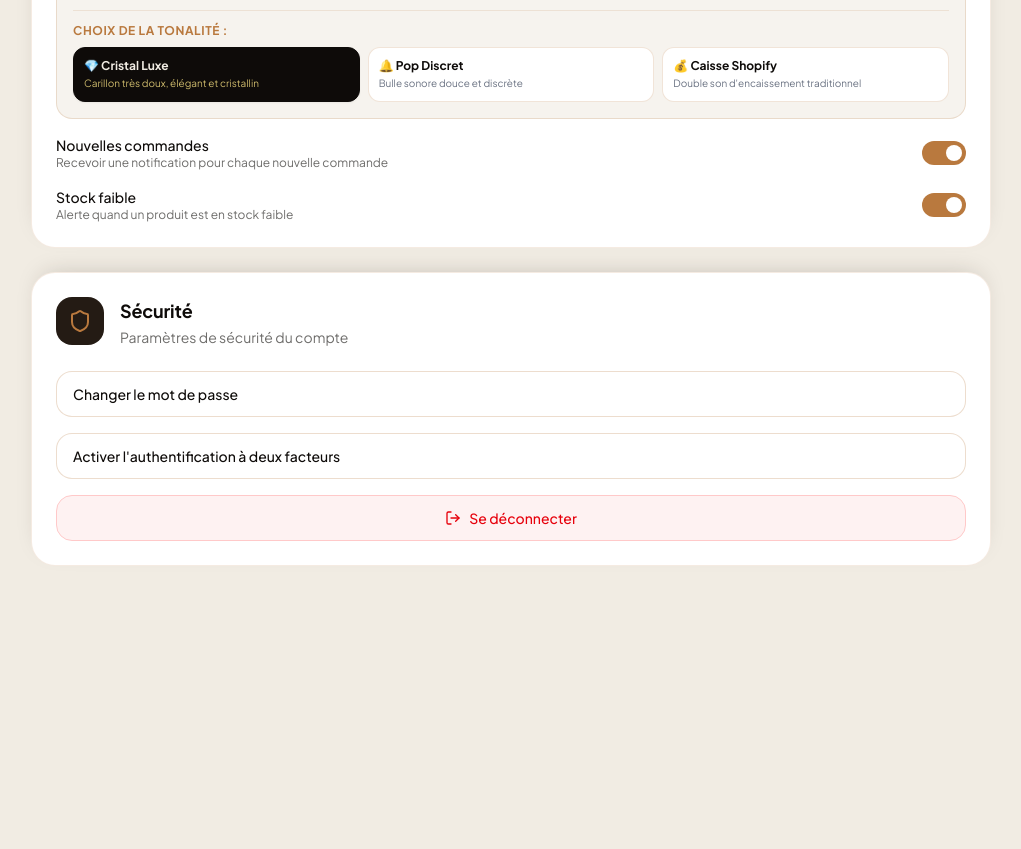
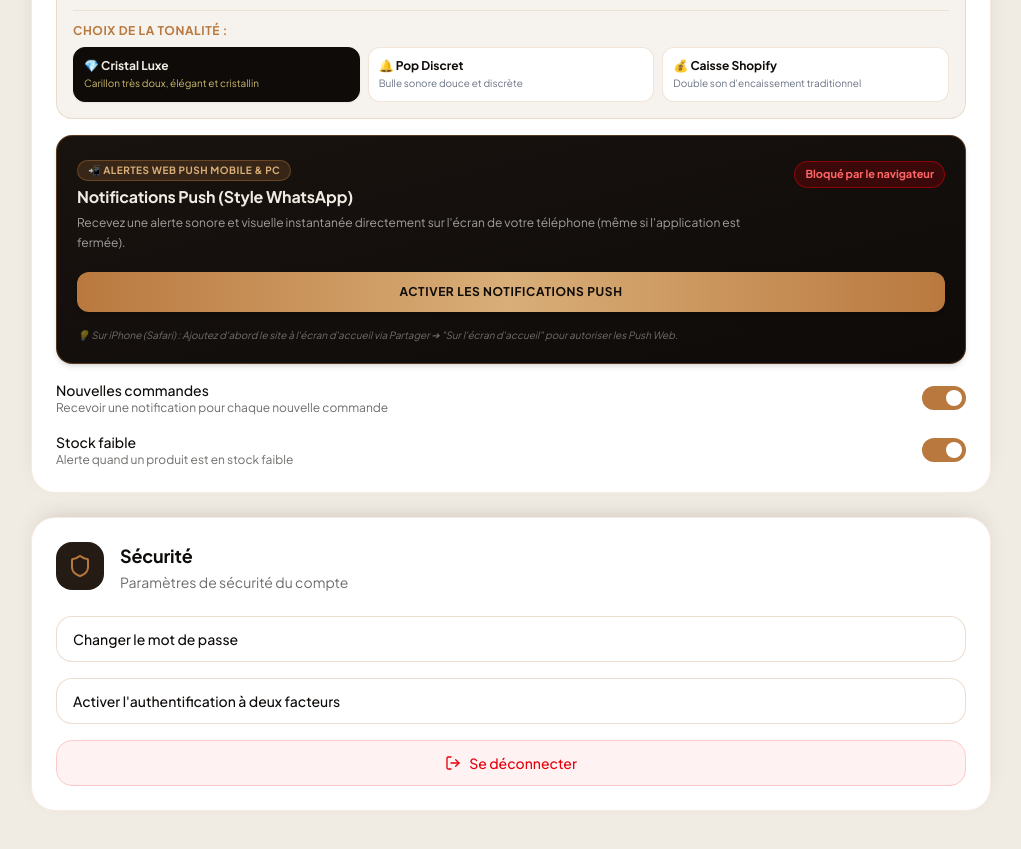
Before and after one commit to ash7dev/mamouAccessories, a Next.js app: page /admin/settings in a window 1280 px wide. Shown: the part 1780-2629 px from the top of the page, without its empty margins (257-1278 px from the left). Before the commit the page ends 2426 px from the top, so only its background shows below. Built offline with nearby package versions, Linux system fonts and the light colour scheme; no server answers.

Commit message:
feat: add admin push notification control card and admin PWA shortcut

```diff
--- a/app/admin/settings/page.tsx
+++ b/app/admin/settings/page.tsx
@@ -31,11 +31,77 @@ export default function SettingsPage() {
   const [isLoggingOut, setIsLoggingOut] = useState(false);
   const [soundEnabled, setSoundEnabledState] = useState(true);
   const [selectedSoundType, setSelectedSoundTypeState] = useState<SoundType>("luxe_crystal");
+  const [pushStatus, setPushStatus] = useState<"granted" | "default" | "denied" | "unsupported">("default");
+  const [isSubscribingPush, setIsSubscribingPush] = useState(false);
 
   useEffect(() => {
     setSoundEnabledState(isSoundEnabled());
     setSelectedSoundTypeState(getSoundType());
+    if (typeof window !== "undefined" && "Notification" in window) {
+      setPushStatus(Notification.permission as any);
+    } else {
+      setPushStatus("unsupported");
+    }
   }, []);
+
+  const handleActivatePush = async () => {
+    if (typeof window === "undefined" || !("serviceWorker" in navigator) || !("PushManager" in window)) {
+      toast.error("Votre navigateur ne supporte pas les notifications Push Web.");
+      return;
+    }
+
+    setIsSubscribingPush(true);
+    try {
+      let registration = await navigator.serviceWorker.getRegistration();
+      if (!registration) {
+        registration = await navigator.serviceWorker.register("/sw.js");
+      }
+
+      const permission = await Notification.requestPermission();
+      setPushStatus(permission as any);
+
+      if (permission !== "granted") {
+        toast.error("Permission refusée pour les notifications Push.");
+        setIsSubscribingPush(false);
+        return;
+      }
+
+      const keyRes = await fetch("/api/admin/push/vapid-key");
+      const keyData = await keyRes.json();
+      const publicKey = keyData?.publicKey;
+
+      if (!publicKey) {
+        toast.error("Impossible de récupérer la clé VAPID Push.");
+        setIsSubscribingPush(false);
+        return;
+      }
+
+      const { urlBase64ToUint8Array } = await import("@/lib/push-notifications");
+      const convertedKey = urlBase64ToUint8Array(publicKey) as unknown as BufferSource;
+
+      const subscription = await registration.pushManager.subscribe({
+        userVisibleOnly: true,
+        applicationServerKey: convertedKey,
+      });
+
+      const subRes = await fetch("/api/admin/push/subscribe", {
+        method: "POST",
+        headers: { "Content-Type": "application/json" },
+        body: JSON.stringify({ subscription }),
+      });
+
+      if (subRes.ok) {
+        toast.success("📲 Notifications Push Web (Style WhatsApp) activées avec succès sur cet appareil !");
+      } else {
+        toast.error("Erreur lors de l'enregistrement de l'abonnement Push.");
+      }
+    } catch (err: any) {
+      console.error("Error activating Web Push:", err);
+      toast.error(err.message || "Erreur lors de l'activation des notifications Push.");
+    } finally {
+      setIsSubscribingPush(false);
+    }
+  };
   const [formData, setFormData] = useState<SettingsData>({
     wave_link: "https://pay.wave.com/m/M_sn_wi1Bfmu7HgWY/c/sn/",
     delivery_fee_zone1: "2000",
@@ -394,6 +460,61 @@ export default function SettingsPage() {
               )}
             </div>
 
+            {/* Carte Push Web Notification (Style WhatsApp / Arrière-plan) */}
+            <div className="rounded-2xl bg-gradient-to-br from-[#19130F] to-[#0E0B09] border border-[var(--laiton,#B9793E)]/40 p-4 sm:p-5 text-white shadow-md space-y-3">
+              <div className="flex items-start justify-between gap-3">
+                <div>
+                  <div className="inline-flex items-center gap-1.5 rounded-full bg-[var(--laiton,#B9793E)]/20 border border-[var(--laiton,#B9793E)]/40 px-2.5 py-0.5 text-[10px] font-bold text-[var(--laiton-clair,#D9AE78)] uppercase tracking-wider mb-1">
+                    📲 Alertes Web Push Mobile & PC
+                  </div>
+                  <h4 className="font-serif text-base font-bold text-[#F1ECE3]">
+                    Notifications Push (Style WhatsApp)
+                  </h4>
+                  <p className="text-xs text-white/60 mt-1 leading-relaxed">
+                    Recevez une alerte sonore et visuelle instantanée directement sur l&apos;écran de votre téléphone (même si l&apos;application est fermée).
+                  </p>
+                </div>
+
+                <div className="shrink-0 pt-1">
+                  {pushStatus === "granted" ? (
+                    <span className="inline-flex items-center gap-1 text-[11px] font-bold text-emerald-400 bg-emerald-950/80 border border-emerald-700/60 px-2.5 py-1 rounded-full">
+                      <span className="h-2 w-2 rounded-full bg-emerald-400 animate-pulse" />
+                      Actif sur cet appareil
+                    </span>
+                  ) : pushStatus === "denied" ? (
+                    <span className="inline-flex items-center gap-1 text-[11px] font-bold text-red-400 bg-red-950/80 border border-red-700/60 px-2.5 py-1 rounded-full">
+                      Bloqué par le navigateur
+                    </span>
+                  ) : (
+                    <span className="inline-flex items-center gap-1 text-[11px] font-bold text-amber-300 bg-amber-950/80 border border-amber-700/60 px-2.5 py-1 rounded-full">
+                      Non activé
+                    </span>
+                  )}
+                </div>
+              </div>
+
+              <div className="pt-2 flex flex-col sm:flex-row gap-2.5">
+                <button
+                  type="button"
+                  onClick={handleActivatePush}
+                  disabled={isSubscribingPush}
+                  className="flex-1 flex items-center justify-center gap-2 rounded-xl bg-gradient-to-r from-[var(--laiton,#B9793E)] via-[#D9AE78] to-[var(--laiton,#B9793E)] text-[var(--obsidienne,#0E0B09)] py-3 px-4 text-xs font-extrabold uppercase tracking-wider shadow-md hover:brightness-110 active:scale-95 transition-all disabled:opacity-50 cursor-pointer"
+                >
+                  {isSubscribingPush ? (
+                    "Activation en cours..."
+                  ) : pushStatus === "granted" ? (
+                    "Re-synchroniser Push cet appareil"
+                  ) : (
+                    "Activer les Notifications Push"
+                  )}
+                </button>
+              </div>
+
+              <p className="text-[10px] text-white/40 italic pt-1">
+                💡 Sur iPhone (Safari) : Ajoutez d&apos;abord le site à l&apos;écran d&apos;accueil via Partager ➔ &quot;Sur l&apos;écran d&apos;accueil&quot; pour autoriser les Push Web.
+              </p>
+            </div>
+
             <div className="flex items-center justify-between">
               <div>
                 <p className="text-sm font-medium text-[var(--obsidienne,#0E0B09)]">Nouvelles commandes</p>
```
Also changed, not shown: public/manifest.json.
